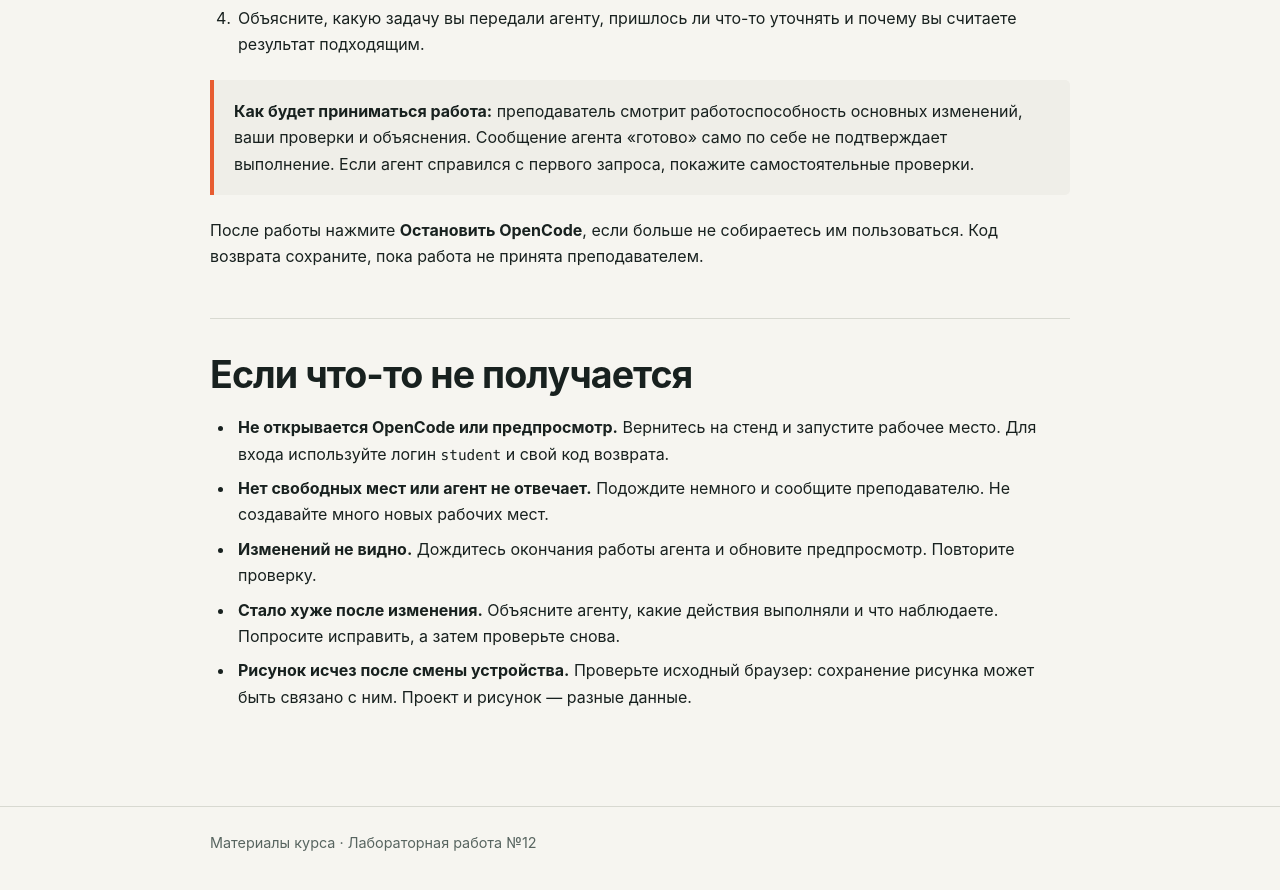
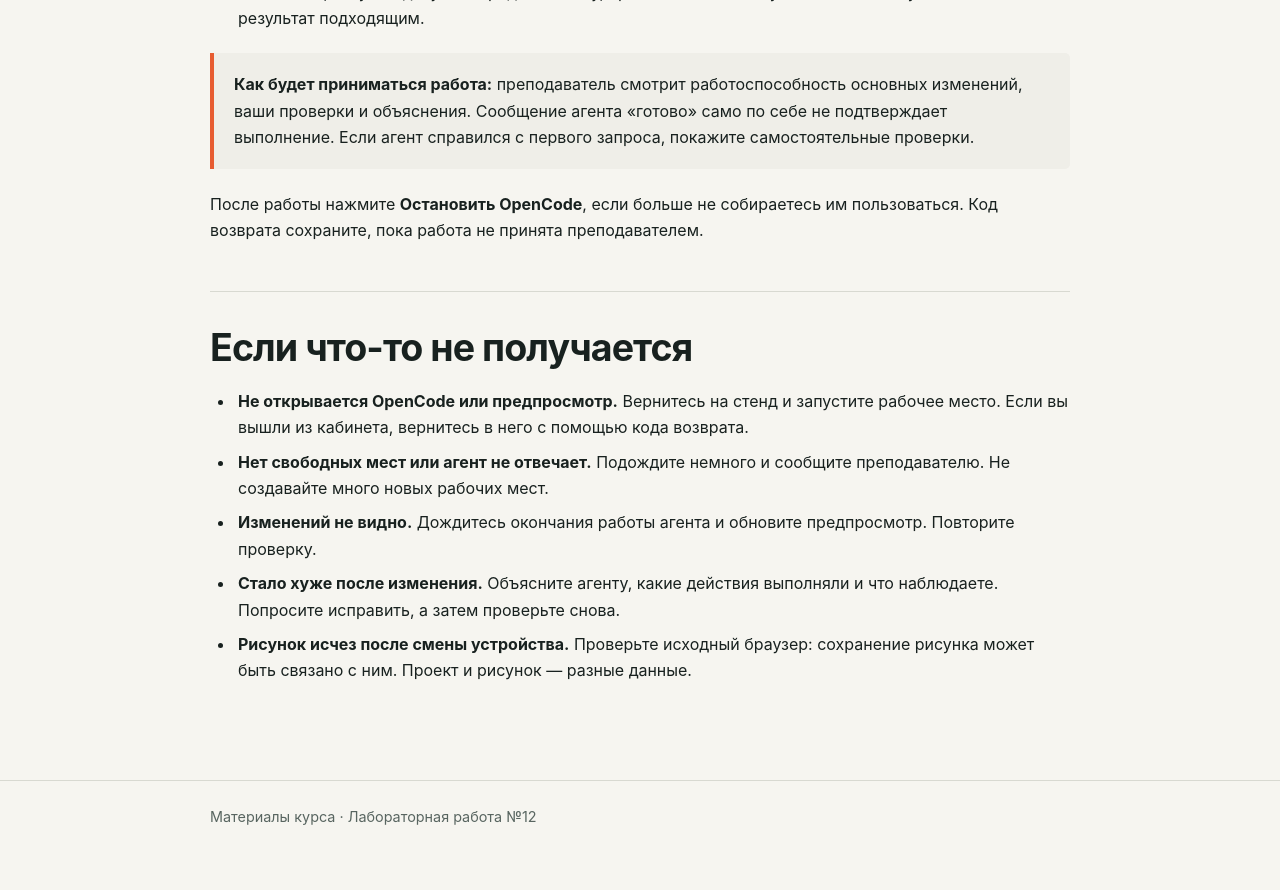
Before and after one commit to denrad/course-materials, a Jekyll site: the page built from materials/lab-12/index.html, in a window 1280 px wide and 900 px high, scrolled down 4682 px. Shown: the top 890 px of the window. Built offline with Jekyll 4.4.1, drawn with Linux system fonts in a browser that asks for light colours; some of the changed text lies outside the part shown.

Commit message:
Обновить инструкцию ЛР 12 и расположение лекции

```diff
--- a/materials/lab-12/index.html
+++ b/materials/lab-12/index.html
@@ -34,7 +34,7 @@ aria_label: "Открыть лабораторную работу № 12"
   <div class="grid"><div class="card"><strong>Что понадобится</strong>Браузер и доступ в интернет. Устанавливать OpenCode и писать код вручную не требуется.</div><div class="card"><strong>Что получится</strong>Своя версия Mini Paint с исправленными фигурами и новыми возможностями.</div></div>
   <section aria-labelledby="contents"><h2 id="contents">Как устроена работа</h2><ol class="toc"><li><a href="#start">Создать рабочее место</a></li><li><a href="#explore">Исследовать приложение</a></li><li><a href="#fix">Исправить фигуры</a></li><li><a href="#eyedropper">Добавить пипетку</a></li><li><a href="#import">Добавить загрузку картинки</a></li><li><a href="#control">Проверить всё вместе</a></li><li><a href="#submit">Показать результат</a></li></ol></section>
   <section id="start"><div class="step-label">Перед началом</div><h2>Создайте рабочее место</h2>
-    <ol><li>Откройте <a href="https://lab-12.course.denrad.dev/">стенд ЛР №12</a>. Введите свои фамилию, имя и группу, затем нажмите <strong>Создать место</strong>.</li><li>Сохраните появившийся <strong>код возврата</strong>. Он понадобится, чтобы открыть свой проект снова. Не отправляйте его другим людям.</li><li>Нажмите <strong>Продолжить</strong>, затем <strong>Запустить рабочее место</strong>. Дождитесь завершения запуска.</li><li>Откройте <strong>предпросмотр</strong> и <strong>OpenCode</strong> в отдельных вкладках. Если браузер попросит логин и пароль, введите логин <code>student</code>, а в качестве пароля — свой код возврата.</li><li>Если вы уже создавали место, на странице входа введите сохранённый код и нажмите <strong>Вернуться к работе</strong>. Повторное создание места начнёт отдельную работу.</li></ol>
+    <ol><li>Откройте <a href="https://lab-12.course.denrad.dev/">стенд ЛР №12</a>. Введите свои фамилию, имя и группу, затем нажмите <strong>Создать место</strong>.</li><li>Сохраните появившийся <strong>код возврата</strong>. Он понадобится, чтобы открыть свой проект снова. Не отправляйте его другим людям.</li><li>Нажмите <strong>Продолжить</strong>, затем <strong>Запустить рабочее место</strong>. Дождитесь завершения запуска.</li><li>Откройте <strong>предпросмотр</strong> и <strong>OpenCode</strong> в отдельных вкладках.</li><li>Если вы уже создавали место, на странице входа введите сохранённый код и нажмите <strong>Вернуться к работе</strong>. Повторное создание места начнёт отдельную работу.</li></ol>
     <div class="note"><strong>Если вы потеряли код или место не запускается,</strong> обратитесь к преподавателю. Файлы проекта и рисунок на холсте хранятся по-разному: рисунок может зависеть от браузера и устройства.</div>
   </section>
   <section id="explore"><div class="step-label">Шаг 1 · исследование</div><h2>Познакомьтесь с Mini Paint</h2>
@@ -68,7 +68,7 @@ aria_label: "Открыть лабораторную работу № 12"
     <div class="note"><strong>Как будет приниматься работа:</strong> преподаватель смотрит работоспособность основных изменений, ваши проверки и объяснения. Сообщение агента «готово» само по себе не подтверждает выполнение. Если агент справился с первого запроса, покажите самостоятельные проверки.</div>
     <p>После работы нажмите <strong>Остановить OpenCode</strong>, если больше не собираетесь им пользоваться. Код возврата сохраните, пока работа не принята преподавателем.</p>
   </section>
-  <section id="help"><h2>Если что-то не получается</h2><ul><li><strong>Не открывается OpenCode или предпросмотр.</strong> Вернитесь на стенд и запустите рабочее место. Для входа используйте логин <code>student</code> и свой код возврата.</li><li><strong>Нет свободных мест или агент не отвечает.</strong> Подождите немного и сообщите преподавателю. Не создавайте много новых рабочих мест.</li><li><strong>Изменений не видно.</strong> Дождитесь окончания работы агента и обновите предпросмотр. Повторите проверку.</li><li><strong>Стало хуже после изменения.</strong> Объясните агенту, какие действия выполняли и что наблюдаете. Попросите исправить, а затем проверьте снова.</li><li><strong>Рисунок исчез после смены устройства.</strong> Проверьте исходный браузер: сохранение рисунка может быть связано с ним. Проект и рисунок — разные данные.</li></ul></section>
+  <section id="help"><h2>Если что-то не получается</h2><ul><li><strong>Не открывается OpenCode или предпросмотр.</strong> Вернитесь на стенд и запустите рабочее место. Если вы вышли из кабинета, вернитесь в него с помощью кода возврата.</li><li><strong>Нет свободных мест или агент не отвечает.</strong> Подождите немного и сообщите преподавателю. Не создавайте много новых рабочих мест.</li><li><strong>Изменений не видно.</strong> Дождитесь окончания работы агента и обновите предпросмотр. Повторите проверку.</li><li><strong>Стало хуже после изменения.</strong> Объясните агенту, какие действия выполняли и что наблюдаете. Попросите исправить, а затем проверьте снова.</li><li><strong>Рисунок исчез после смены устройства.</strong> Проверьте исходный браузер: сохранение рисунка может быть связано с ним. Проект и рисунок — разные данные.</li></ul></section>
 </main>
 <footer><div class="wrap">Материалы курса · Лабораторная работа №12</div></footer>
 </body>
```
Also changed, not shown: materials/ai-agents-opencode/index.md (+3 -3 lines).
